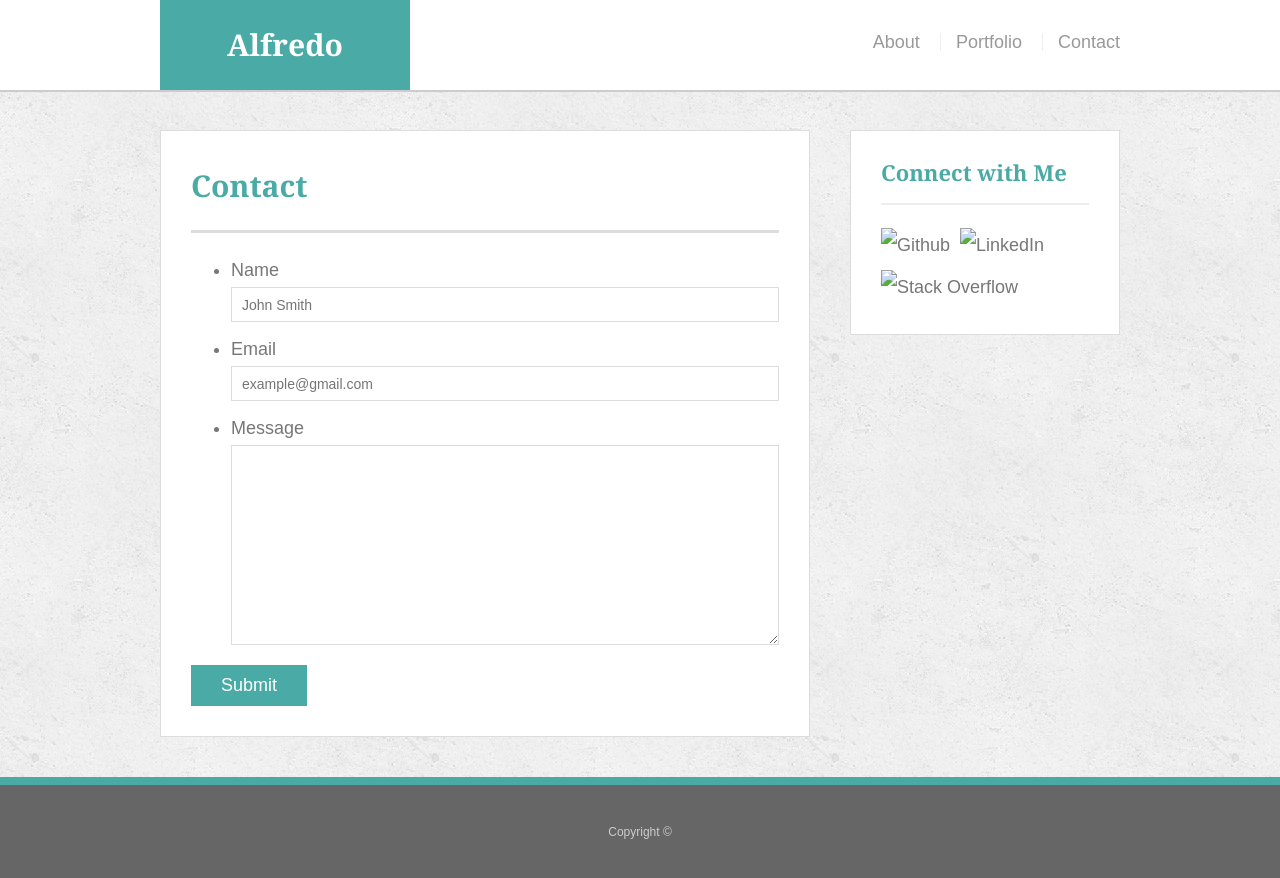
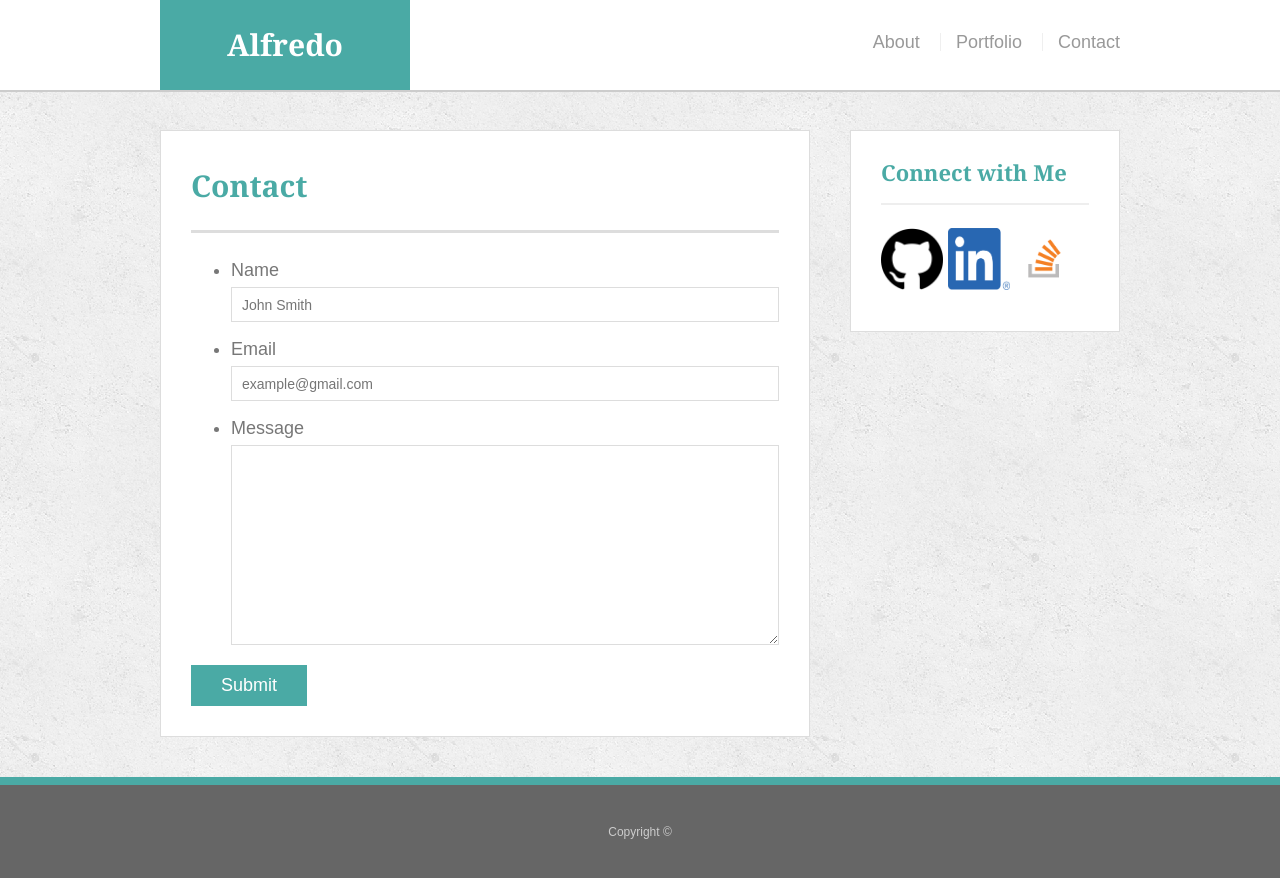
Before and after one commit to alfredo195/HW-Wireframe, a plain HTML site: page bonus/hover-styles.html in a window 1280 px wide. Drawn offline with Linux system fonts and the light colour scheme.

```diff
--- a/bonus/hover-styles.html
+++ b/bonus/hover-styles.html
@@ -48,9 +48,9 @@
       <div id="connect">
         <h2>Connect with Me</h2>
 
-        <img  src="assets/images/github-128.png" class="social" alt="Github"> <a href="https://github.com/alfredo195"></a>
-        <img src="assets/images/linkedin-128.png" class="social" alt="LinkedIn"> <a href="https://www.linkedin.com/in/alfredo-gonzalez-72a556190/"></a>
-        <img src="assets/images/stackoverflow-128.png" class="social" alt="Stack Overflow"> <a href="https://stackoverflow.com/users/11872359/alfredo-gonzalez"></a>
+        <a href="https://github.com/alfredo195"><img  src="assets/images/git hub logo.png" class="social" alt="Github"></a>
+        <a href="https://www.linkedin.com/in/alfredo-gonzalez-72a556190/"><img src="assets/images/LI-In-Bug.png" class="social" alt="LinkedIn"></a>
+        <a href="https://stackoverflow.com/users/11872359/alfredo-gonzalez"><img src="assets/images/so-icon.png" class="social" alt="Stack Overflow"></a>
       </div>
     </section>
   </div>
```
Also changed, not shown: portfolio.html (+2 -2 lines), bonus/assets/images/LI-In-Bug.png (added), bonus/assets/images/git hub logo.png (added), bonus/assets/images/so-icon.png (added).
